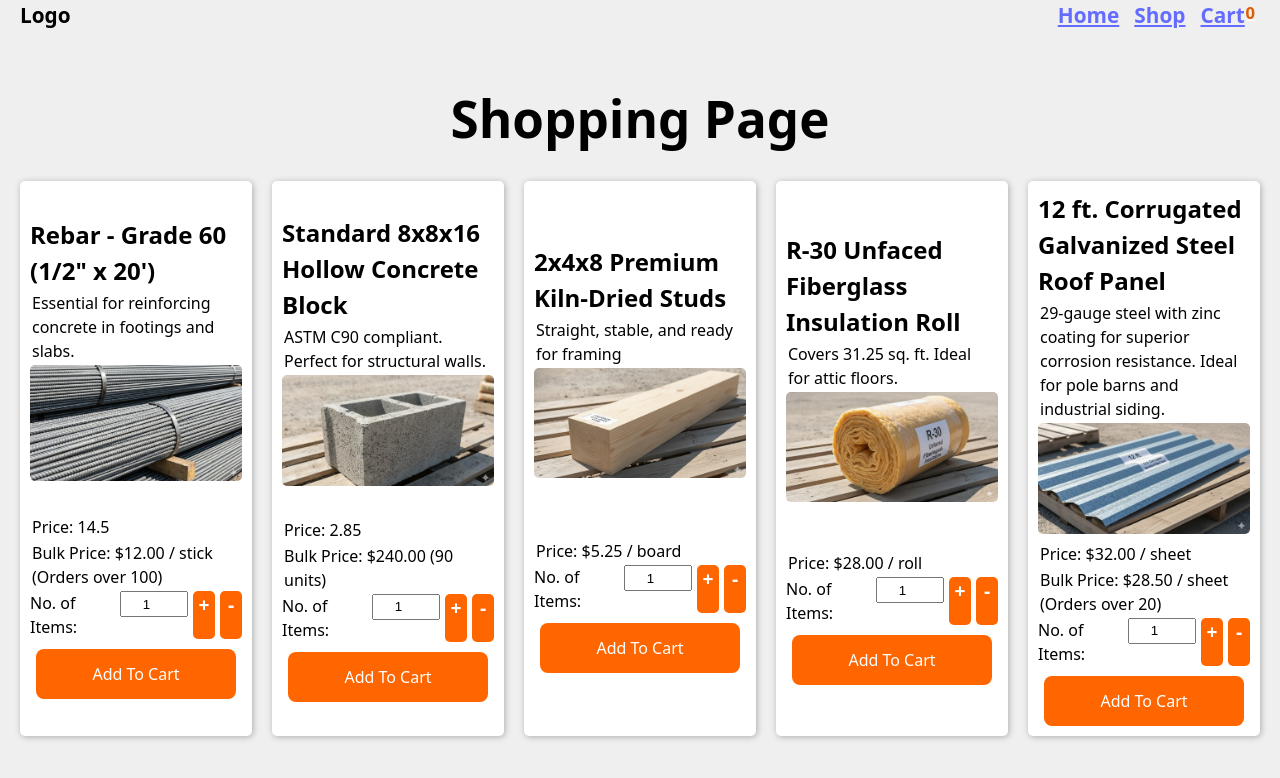
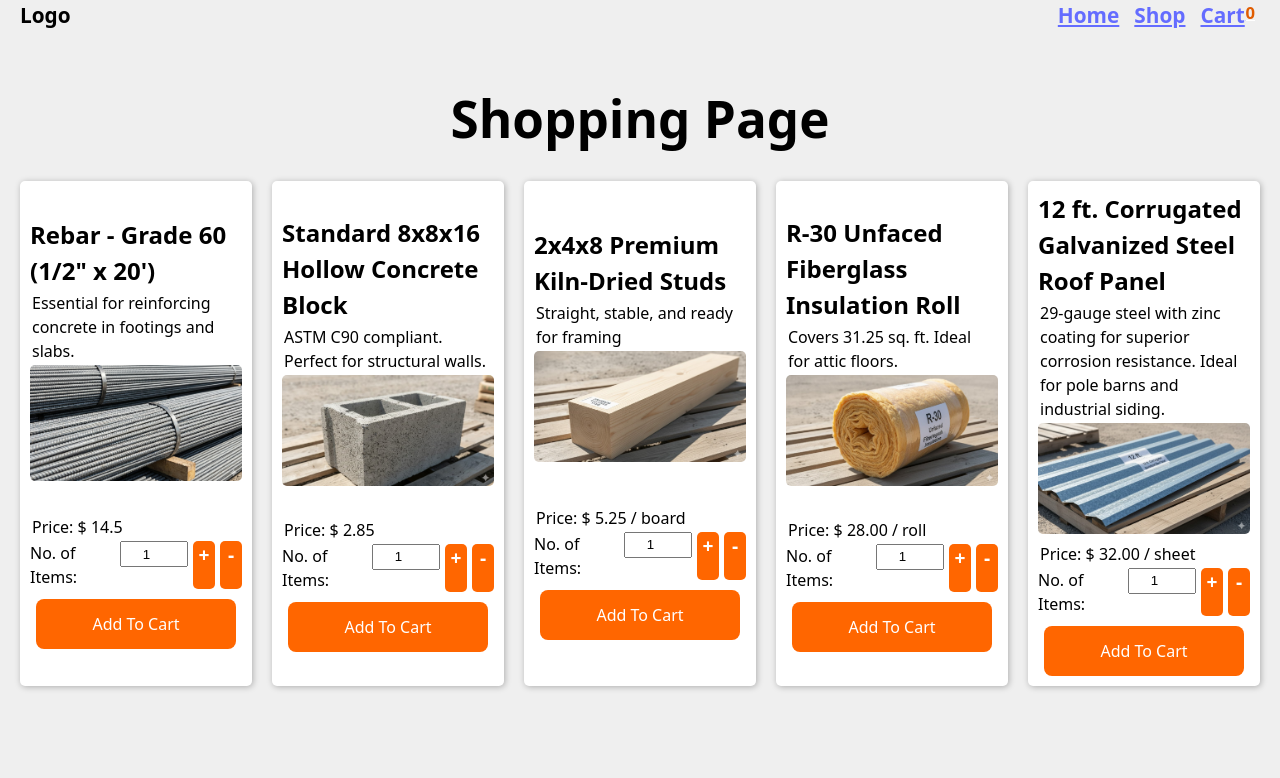
Before and after one commit to SoloGudLyf/shopping-cart, a React (Vite) app: page /shop in a window 1280 px wide. Shown: the top 778 px of the page. Built offline with nearby package versions, Linux system fonts and the light colour scheme.

Commit message:
fix: Remove bulk order details
To be included at a later time

```diff
--- a/src/components/shop/productCard.jsx
+++ b/src/components/shop/productCard.jsx
@@ -20,7 +20,7 @@ export default function ProductCard({ item, id, updateCart }) {
         <div>
           <p>
             <span className={styles.topic}>Price: </span>
-            {item.priceDesc || item.price}
+            {item.priceDesc || "$ "+item.price}
           </p>
           {(item.bulkPriceDesc || item.bulkPrice) && (
             <p>
--- a/src/components/shop/products.js
+++ b/src/components/shop/products.js
@@ -5,8 +5,6 @@ export const products = [
     imgSrc: "src/components/image-carousel/image-carousel/images/rebar.png",
     imgAlt: "Rebar",
     price: 14.5,
-    bulkPrice: 12.0,
-    bulkPriceDesc: "$12.00 / stick (Orders over 100)",
   },
   {
     name: `Standard 8x8x16 Hollow Concrete Block`,
@@ -14,8 +12,6 @@ export const products = [
     imgSrc: "src/components/shop/images/hollowBlock.png",
     imgAlt: "Rebar",
     price: 2.85,
-    bulkPrice: 240.0,
-    bulkPriceDesc: "$240.00 (90 units)",
   },
   {
     name: `2x4x8 Premium Kiln-Dried Studs`,
@@ -23,23 +19,23 @@ export const products = [
     imgSrc: "src/components/shop/images/timberStrud.png",
     imgAlt: "Rebar",
     price: 5.25,
-    priceDesc: "$5.25 / board",
+    priceDesc: "$ 5.25 / board",
   },
   {
     name: `R-30 Unfaced Fiberglass Insulation Roll`,
     description: "Covers 31.25 sq. ft. Ideal for attic floors.",
     imgSrc: "src/components/shop/images/insulationRoll.png",
     imgAlt: "Rebar",
-    price: 28.00,
-    priceDesc: "$28.00 / roll",
-  }, {
+    price: 28.0,
+    priceDesc: "$ 28.00 / roll",
+  },
+  {
     name: `12 ft. Corrugated Galvanized Steel Roof Panel`,
-    description: "29-gauge steel with zinc coating for superior corrosion resistance. Ideal for pole barns and industrial siding.",
+    description:
+      "29-gauge steel with zinc coating for superior corrosion resistance. Ideal for pole barns and industrial siding.",
     imgSrc: "src/components/shop/images/corrugatedRoofing.png",
     imgAlt: "Rebar",
-    price: 32.00,
-    priceDesc: "$32.00 / sheet",
-    bulkPrice: 28.50,
-    bulkPriceDesc: "$28.50 / sheet (Orders over 20)",
+    price: 32.0,
+    priceDesc: "$ 32.00 / sheet",
   },
 ];
```
